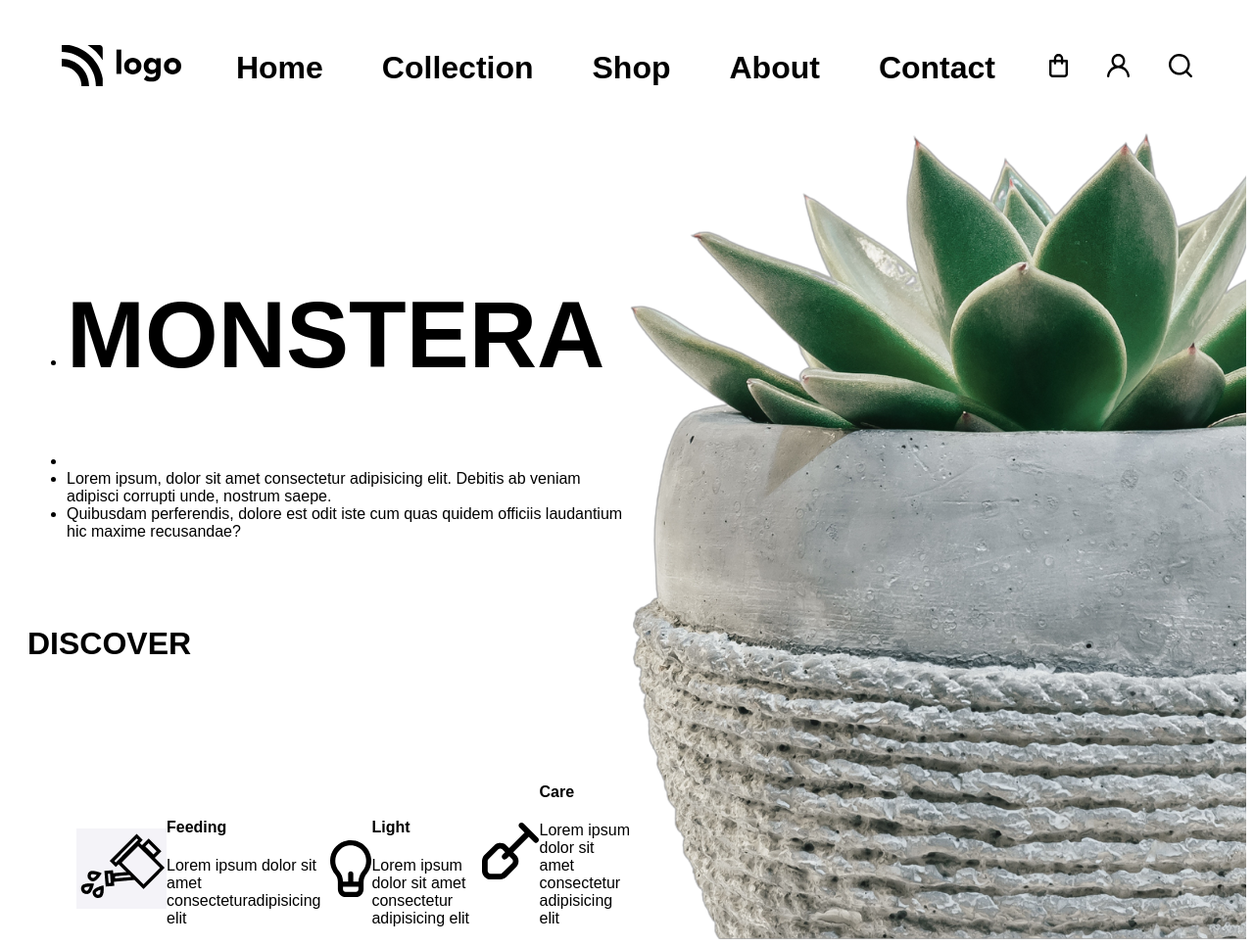
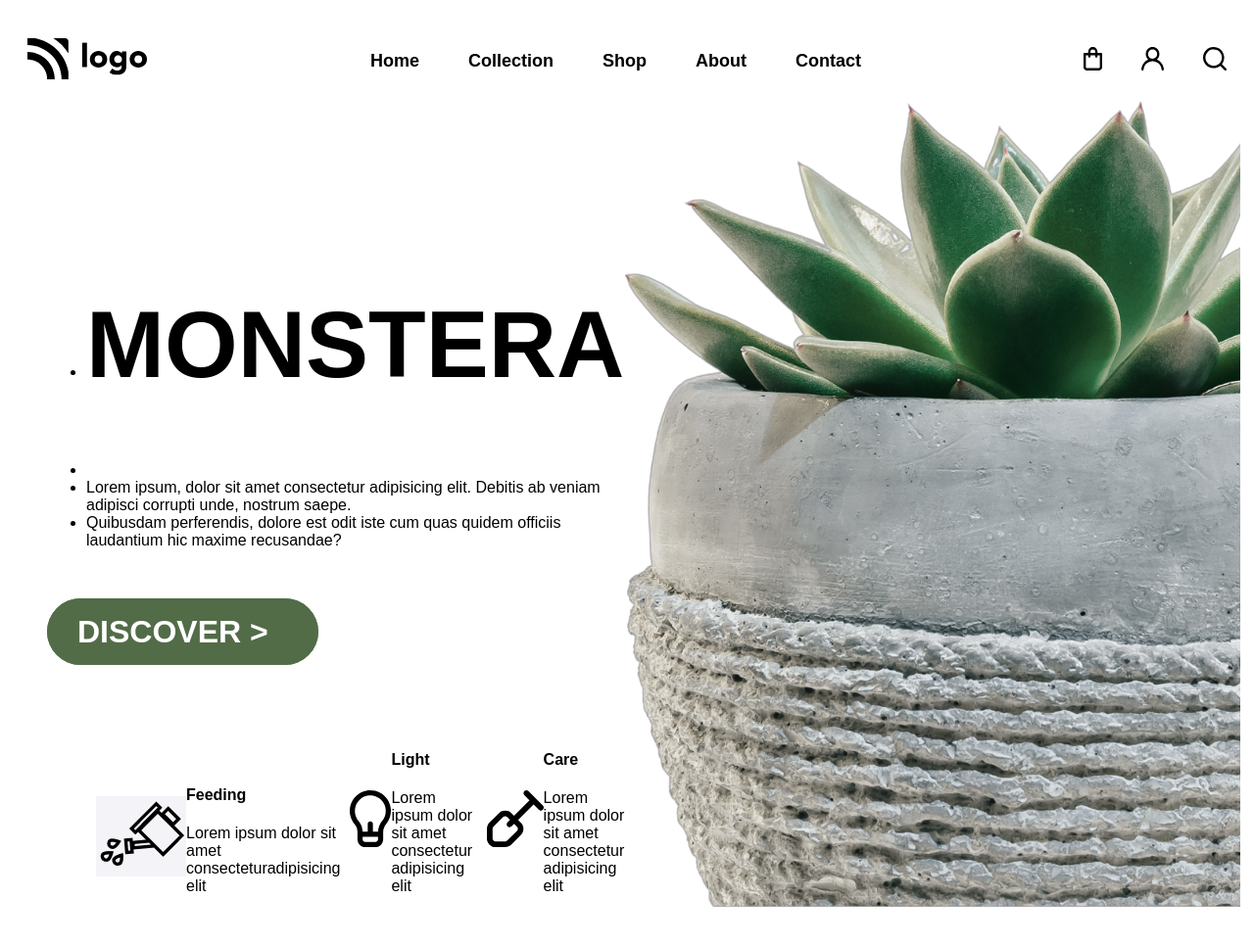
Before and after one commit to tayabajmal/live-class-project-6, a website: page index.html in a window 1280 px wide. Shown: the whole page at 98% size. Drawn offline with Linux system fonts and the light colour scheme; a web font is replaced by a local one.

Commit message:
Minor adjustments finished, close project and push to Github

```diff
--- a/index.html
+++ b/index.html
@@ -20,20 +20,21 @@
         font-family: 'Allerta', sans-serif;
        }
 
+       body{
+        padding: 20px 20px 20px 20px;
+       }
+
        #navbarMonstera{
         display: flex;
-        justify-content: space-evenly;
+        justify-content: space-between;
         align-items: center;
        }
 
-       #navFirst{
-
-       }
 
        #navMid{
         display: flex;
-        gap: 60px;
-        font-size: 2em;
+        gap: 50px;
+        font-size: large;
        }
 
        #navMid > :hover{
@@ -60,6 +61,16 @@
         flex-direction: column;
         gap: 50px;
         margin-left: 20px;
+       }
+
+       #midWholePart121 h1 {
+        border: 1px solid #526c48;
+        display: inline;
+        padding: 15px 50px 15px 30px;
+        background-color: #526c48;
+        color: #ffffff;
+        font-size: 32px;
+        border-radius: 40px;
        }
 
        #midWholePart13{
@@ -137,7 +148,7 @@
         <div id="midWholePart12">
           <div id="midWholePart121">
             <div>
-              <h1>DISCOVER</h1>
+              <h1>DISCOVER > </h1>
             </div>
             <div id="midWholePart122">
               <img src="./photos/greaterThan.svg" />
```
